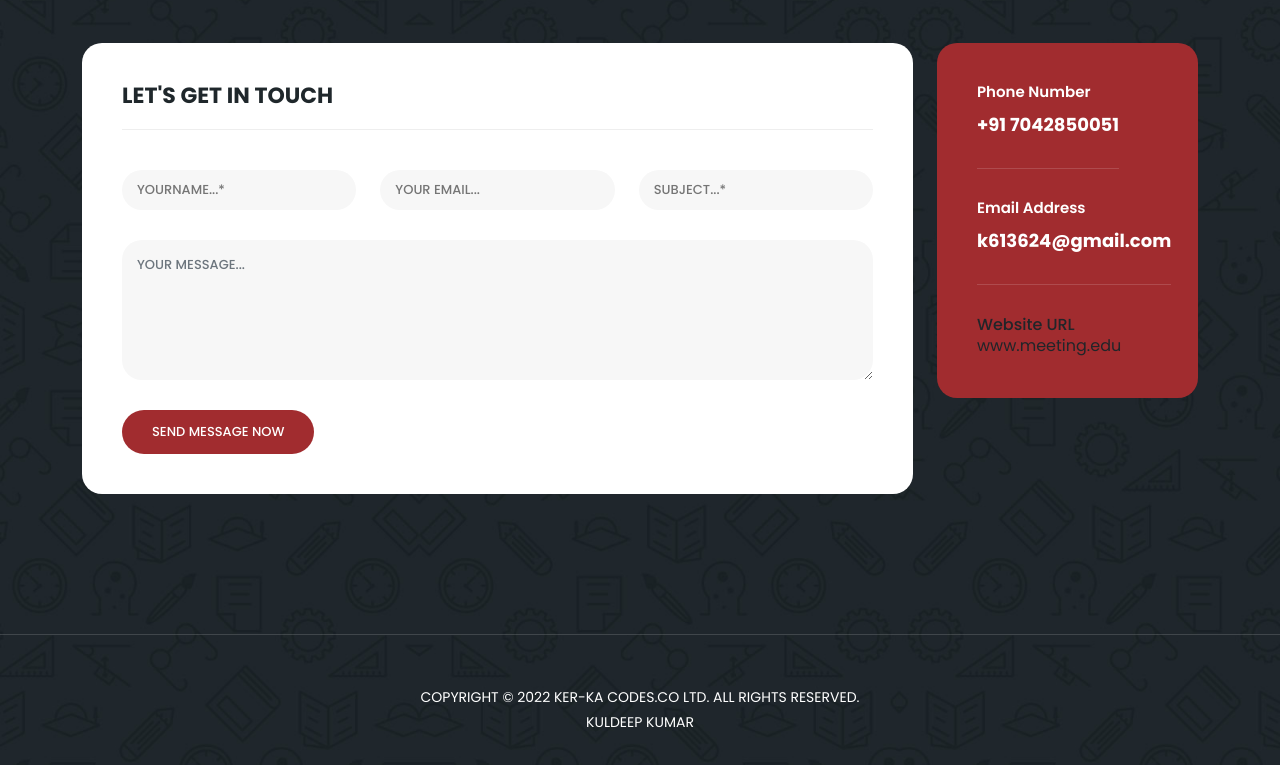
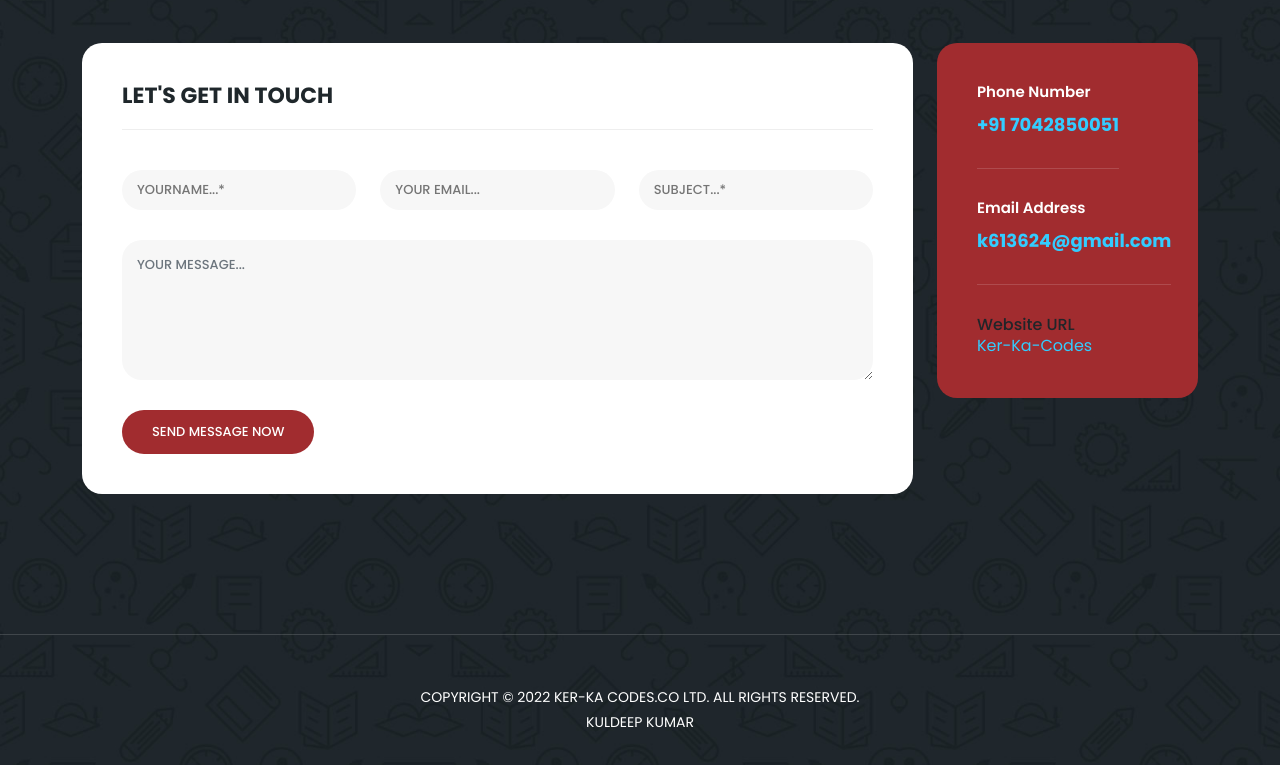
Before and after one commit to YamrajYam/Ker-Ka-Codes.github.io, a plain HTML site: page index.html in a window 1280 px wide. Shown: the part 986-1751 px from the top of the page. Drawn offline with nearby package versions, Linux system fonts and the light colour scheme.

Commit message:
Little Updates

```diff
--- a/index.html
+++ b/index.html
@@ -197,14 +197,14 @@
             <ul>
               <li>
                 <h6>Phone Number</h6>
-                <span>+91 7042850051</span>
+                <span><a href="tel:+917042850051">+91 7042850051</a></span>
               </li>
               <li>
                 <h6>Email Address</h6>
-                <span>k613624@gmail.com</span>
+                <span><a href="mailto:k613624@gmail.com">k613624@gmail.com</a></span>
               </li>
                 <h6>Website URL</h6>
-                <span>www.meeting.edu</span>
+                <span><a href="https://yamrajyam.github.io/ker-ka-codes.github.io">Ker-Ka-Codes</a></span>
               </li>
             </ul>
           </div>
```
